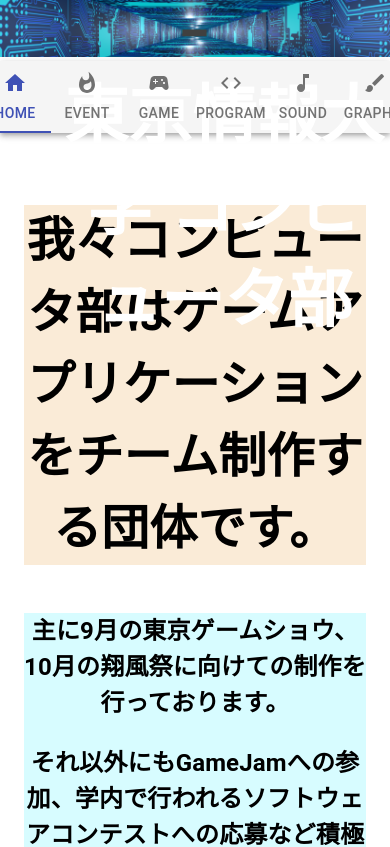
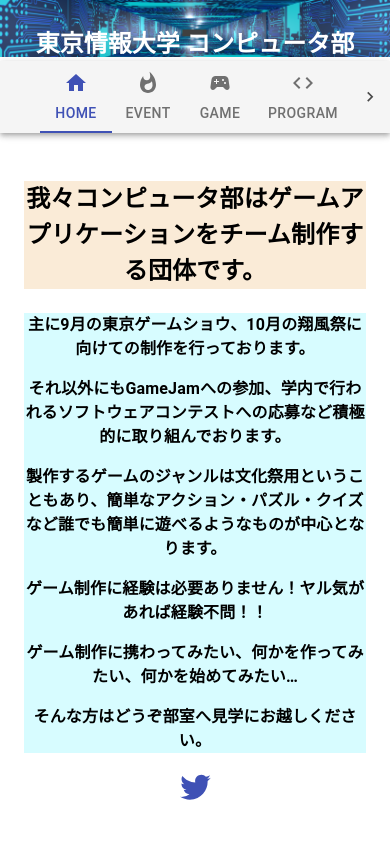
Before and after one commit to joljolseizinn/HomePage, a React (Create React App) app: page / in a window 390 px wide. Shown: the top 847 px of the page. Built offline with nearby package versions, Linux system fonts and the light colour scheme.

Commit message:
画面サイズに合わせる修正

```diff
--- a/src/App.css
+++ b/src/App.css
@@ -1,45 +1,53 @@
 .App {
   text-align: center;
 }
-/*
-.App-logo {
-  height: 40vmin;
-  pointer-events: none;
+header {
+  position: relative;
+  /*background-image: url("./images/head.png");
+  background-size: cover;*/
 }
-
-@media (prefers-reduced-motion: no-preference) {
-  .App-logo {
-    animation: App-logo-spin infinite 20s linear;
-  }
-}
-*/
-.header {
-  position: relative; /*相対配置*/
-}
-.header p {
+header p {
+  width: 100%;
   position: absolute;
   color: white; /*文字は白に*/
   font-weight: bold; /*太字に*/
   font-size: 4em; /*サイズ4倍*/
   font-family: Quicksand, sans-serif; /*Google Font*/
-  top: 0;
-  left: 15%;
+  top: 0em;
 }
-.header img {
+header img {
   width: 100%;
 }
-
-.top {
-  font-size: 150%;
-  font-weight: bold;
-}
-/*
-@keyframes App-logo-spin {
-  from {
-    transform: rotate(0deg);
-  }
-  to {
-    transform: rotate(360deg);
+@media screen and (max-width: 1000px) {
+  header p {
+    width: 100%;
+    position: absolute;
+    color: white; /*文字は白に*/
+    font-weight: bold; /*太字に*/
+    font-size: 3em; /*サイズ2倍*/
+    font-family: Quicksand, sans-serif; /*Google Font*/
+    top: 0rem;
   }
 }
-*/
+@media screen and (max-width: 750px) {
+  header p {
+    width: 100%;
+    position: absolute;
+    color: white; /*文字は白に*/
+    font-weight: bold; /*太字に*/
+    font-size: 2em; /*サイズ2倍*/
+    font-family: Quicksand, sans-serif; /*Google Font*/
+    top: 0rem;
+  }
+}
+@media screen and (max-width: 640px) {
+  header p {
+    width: 100%;
+    position: absolute;
+    color: white; /*文字は白に*/
+    font-weight: bold; /*太字に*/
+    font-size: 1.5em; /*サイズ2倍*/
+    font-family: Quicksand, sans-serif; /*Google Font*/
+    top: 0rem;
+  }
+}
--- a/src/App.tsx
+++ b/src/App.tsx
@@ -20,9 +20,9 @@ function App() {
   return (
     //メインdivタグ
     <div className="App">
-      <header className="header">
+      <header>
+        <p>東京情報大学 コンピュータ部</p>
         <img src={head_img} />
-        <p>東京情報大学 コンピュータ部</p>
       </header>
       <div>
         <TabsButton></TabsButton>
@@ -30,5 +30,5 @@ function App() {
     </div>
   );
 }
-
+//<img src={head_img} />
 export default App;
--- a/src/components/HomePage.module.css
+++ b/src/components/HomePage.module.css
@@ -1,21 +1,39 @@
+/*
 .Home {
-  background-color: antiquewhite;
+
   text-align: center;
   font-size: 150%;
+
+}
+*/
+.Top {
+  background-color: antiquewhite;
   font-weight: bold;
-}
-
-.Top {
   text-align: center;
-  font-size: 2em;
+  font-size: 3em;
 }
 
 .MuiSvgIcon-root {
   color: rgb(23, 247, 255);
 }
-.Body{
+
+.Body {
   background-color: rgb(215, 252, 255);
   text-align: center;
   font-size: 150%;
   font-weight: bold;
 }
+@media screen and (max-width: 1000px) {
+  .Top {
+    font-size: 2em;
+  }
+}
+@media screen and (max-width: 1000px) {
+  .Top {
+    font-size: 1.5em;
+  }
+  .Body {
+    font-size: 100%;
+    font-weight: bold;
+  }
+}
--- a/src/components/Tabs.tsx
+++ b/src/components/Tabs.tsx
@@ -3,7 +3,6 @@ import { makeStyles, Theme } from "@material-ui/core/styles";
 import AppBar from "@material-ui/core/AppBar";
 import Tabs from "@material-ui/core/Tabs";
 import Tab from "@material-ui/core/Tab";
-import PhoneIcon from "@material-ui/icons/Phone";
 import FavoriteIcon from "@material-ui/icons/Favorite";
 import PersonPinIcon from "@material-ui/icons/PersonPin";
 import HelpIcon from "@material-ui/icons/Help";
@@ -13,7 +12,6 @@ import GameIcon from "@material-ui/icons/SportsEsports";
 import CodeIcon from "@material-ui/icons/Code";
 import MusicIcon from "@material-ui/icons/MusicNote";
 import BrushIcon from "@material-ui/icons/Brush";
-import ShoppingBasket from "@material-ui/icons/ShoppingBasket";
 import ThumbDown from "@material-ui/icons/ThumbDown";
 import ThumbUp from "@material-ui/icons/ThumbUp";
 import Typography from "@material-ui/core/Typography";
@@ -24,6 +22,8 @@ import EventPage from "./Event";
 import GamePage from "./Game";
 import SoundPage from "./Sound";
 import GraphicPage from "./Graphic";
+import Window from "./useWindowSize";
+import useWindowSize from "./useWindowSize";
 
 interface TabPanelProps {
   children?: React.ReactNode;
@@ -65,15 +65,19 @@ const useStyles = makeStyles((theme: Theme) => ({
     backgroundColor: theme.palette.background.paper,
   },
 }));
+const GetWidth = () => {
+  const [width, height] = Window();
 
-const ScrollableTabsButtonForce: React.FC = () => {
+  return width;
+};
+
+export const Button_A: React.FC = () => {
   const classes = useStyles();
   const [value, setValue] = React.useState(0);
 
   const handleChange = (event: React.ChangeEvent<{}>, newValue: number) => {
     setValue(newValue);
   };
-
   return (
     <div className={classes.root}>
       <AppBar position="static" color="default">
@@ -84,7 +88,6 @@ const ScrollableTabsButtonForce: React.FC = () => {
           scrollButtons="on"
           indicatorColor="primary"
           textColor="primary"
-          //aria-label="scrollable force tabs example"
           centered
         >
           <Tab label="HOME" icon={<Home />} {...a11yProps(0)} />
@@ -115,5 +118,62 @@ const ScrollableTabsButtonForce: React.FC = () => {
       </TabPanel>
     </div>
   );
+}; //ここまでButton_A
+
+export const Button_B: React.FC = () => {
+  const classes = useStyles();
+  const [value, setValue] = React.useState(0);
+
+  const handleChange = (event: React.ChangeEvent<{}>, newValue: number) => {
+    setValue(newValue);
+  };
+  return (
+    <div className={classes.root}>
+      <AppBar position="static" color="default">
+        <Tabs
+          value={value}
+          onChange={handleChange}
+          variant="scrollable"
+          scrollButtons="on"
+          indicatorColor="primary"
+          textColor="primary"
+          centered
+        >
+          <Tab label="HOME" icon={<Home />} {...a11yProps(0)} />
+          <Tab label="EVENT" icon={<EventIcon />} {...a11yProps(1)} />
+          <Tab label="GAME" icon={<GameIcon />} {...a11yProps(2)} />
+          <Tab label="PROGRAM" icon={<CodeIcon />} {...a11yProps(3)} />
+          <Tab label="SOUND" icon={<MusicIcon />} {...a11yProps(4)} />
+          <Tab label="GRAPHIC" icon={<BrushIcon />} {...a11yProps(5)} />
+        </Tabs>
+      </AppBar>
+      <TabPanel value={value} index={0}>
+        <HomePage></HomePage>
+      </TabPanel>
+      <TabPanel value={value} index={1}>
+        <EventPage></EventPage>
+      </TabPanel>
+      <TabPanel value={value} index={2}>
+        <GamePage></GamePage>
+      </TabPanel>
+      <TabPanel value={value} index={3}>
+        <ProgramPage></ProgramPage>
+      </TabPanel>
+      <TabPanel value={value} index={4}>
+        <SoundPage></SoundPage>
+      </TabPanel>
+      <TabPanel value={value} index={5}>
+        <GraphicPage></GraphicPage>
+      </TabPanel>
+    </div>
+  );
+}; //ここまでButton_B
+
+const ScrollableTabsButtonForce: React.FC = () => {
+  if (GetWidth() > 900) {
+    return <Button_A></Button_A>;
+  } else {
+    return <Button_B></Button_B>;
+  }
 };
 export default ScrollableTabsButtonForce;
--- /dev/null
+++ b/src/components/useWindowSize.tsx
@@ -0,0 +1,18 @@
+import React, { useLayoutEffect, useState } from "react";
+
+const useWindowSize = (): number[] => {
+  const [size, setSize] = useState([0, 0]);
+  useLayoutEffect(() => {
+    const updateSize = (): void => {
+      setSize([window.innerWidth, window.innerHeight]);
+    };
+
+    window.addEventListener("resize", updateSize);
+    updateSize();
+
+    return () => window.removeEventListener("resize", updateSize);
+  }, []);
+  return size;
+};
+
+export default useWindowSize;
```
Also changed, not shown: src/components/HomePage.tsx (+9 -4 lines).
